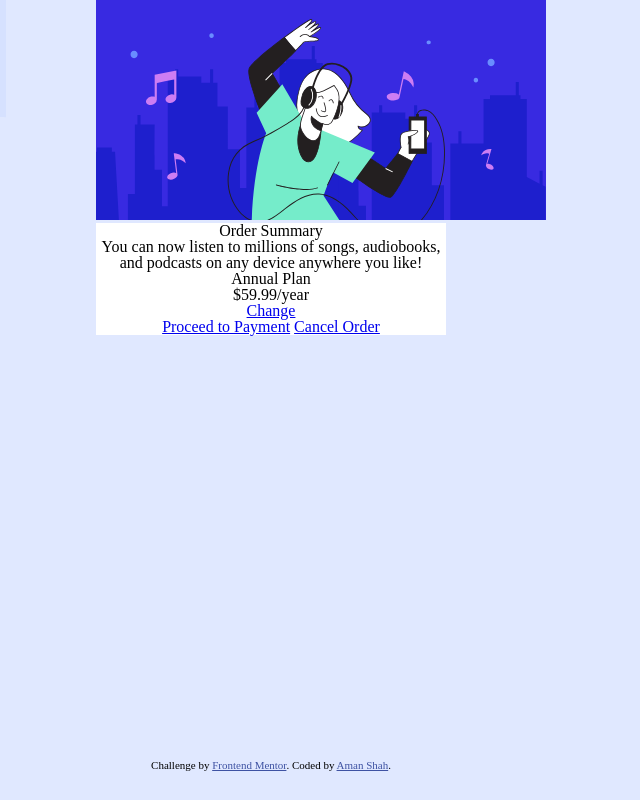
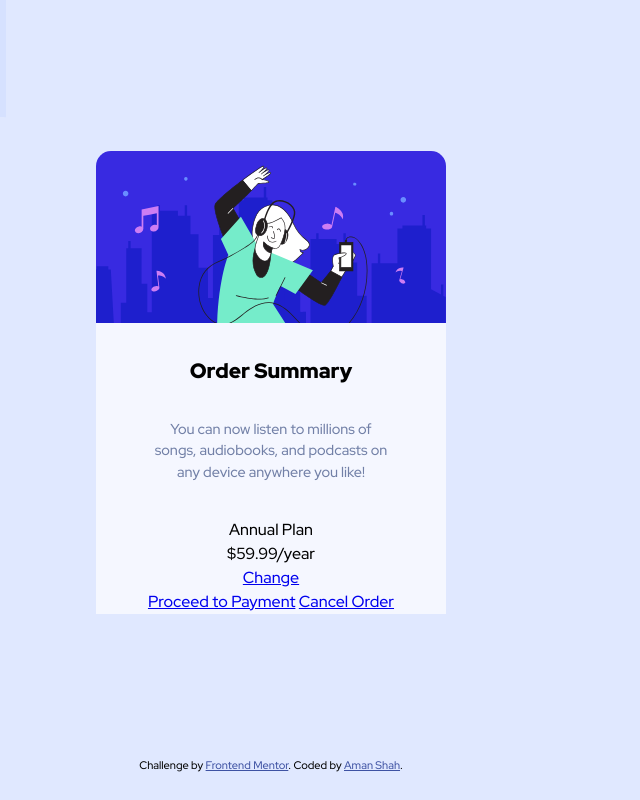
Before and after one commit to semi-colons/order-summary-component, a plain HTML site: page index.html in a window 1280 px wide. Shown: the whole page, without its empty margins (369-1009 px from the left). Drawn offline with Linux system fonts and the light colour scheme.

Commit message:
Style card title content
Added styles for the card title and main paragraph, along with some additional classes in html for elements

```diff
--- a/index.html
+++ b/index.html
@@ -18,13 +18,13 @@
 <body>
   <main>
 
-    <img src="images/illustration-hero.svg" alt="Main image">
+    <img class="card-image" src="images/illustration-hero.svg" alt="Main image">
 
     <div class="text-section">
 
       <section class="upper">
-        <h1>Order Summary</h1>
-        <p>
+        <h1 class="card-title">Order Summary</h1>
+        <p class="card-main-text">
           You can now listen to millions of songs, audiobooks, and podcasts on any
           device anywhere you like!
         </p>
--- a/styles/main.css
+++ b/styles/main.css
@@ -63,6 +63,7 @@ table {
 
 body {
   font-size: 16px;
+  font-family: 'Red Hat Display', sans-serif;
   text-align: center;
   background: no-repeat url(../images/pattern-background-mobile.svg), var(--pale-blue);
   min-height: 100vh;
@@ -73,10 +74,34 @@ main {
   margin: auto;
   max-width: 350px;
   min-height: 95vh;
+  display: flex;
+  flex-direction: column;
+  justify-content: center;
+  /* align-items: center; */
+}
+
+.card-title {
+  font-weight: 900;
+  font-size: 1.3rem;
+  margin: 2rem 1rem;
+}
+
+.card-image {
+  margin-top: 5px;
+  border-top-right-radius: 15px;
+  border-top-left-radius: 15px;
+  /* padding: 0 0 10px 0; */
 }
 
 .text-section {
-  background-color: white;
+  background-color: var(--very-pale-blue);
+  line-height: 1.5;
+}
+
+.card-main-text {
+  color: var(--desaturated-blue);
+  padding: 0 15% 10% 15%;
+  font-size: 0.9rem;
 }
 
 .attribution {
```
